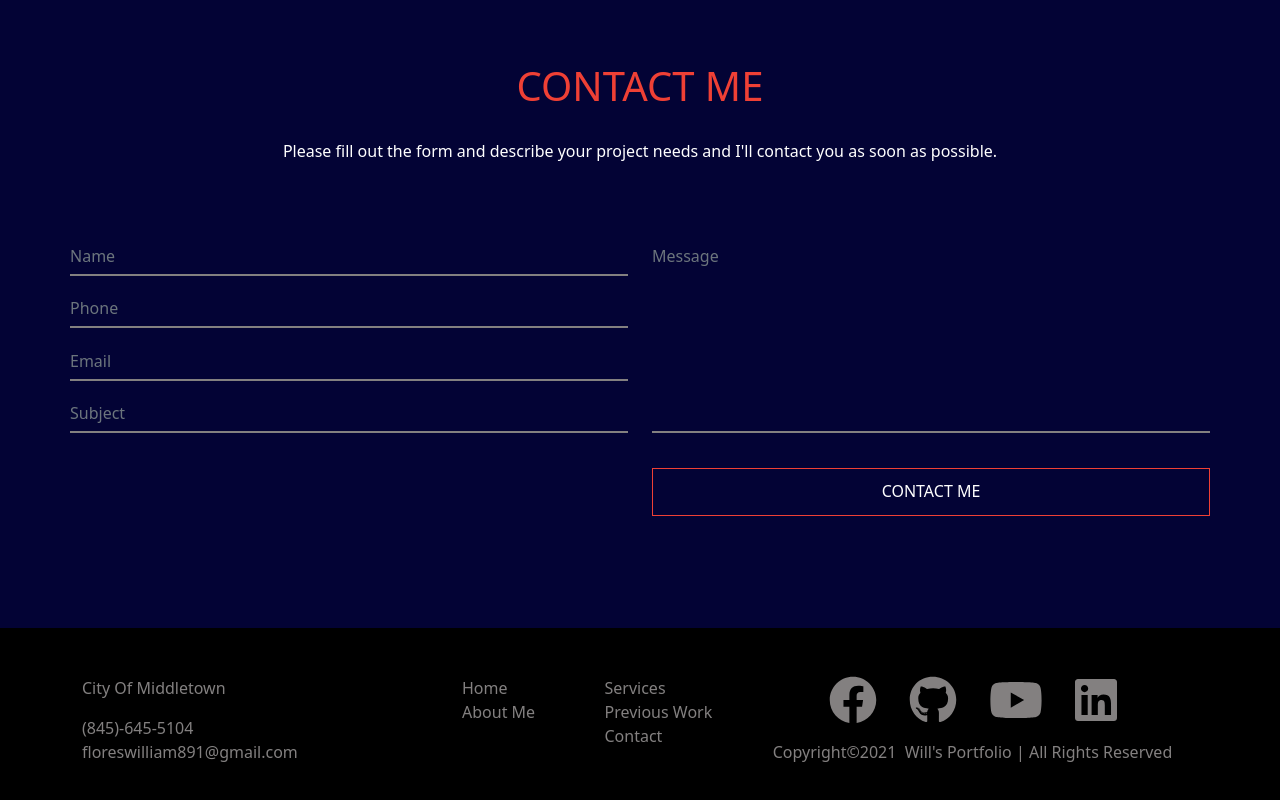
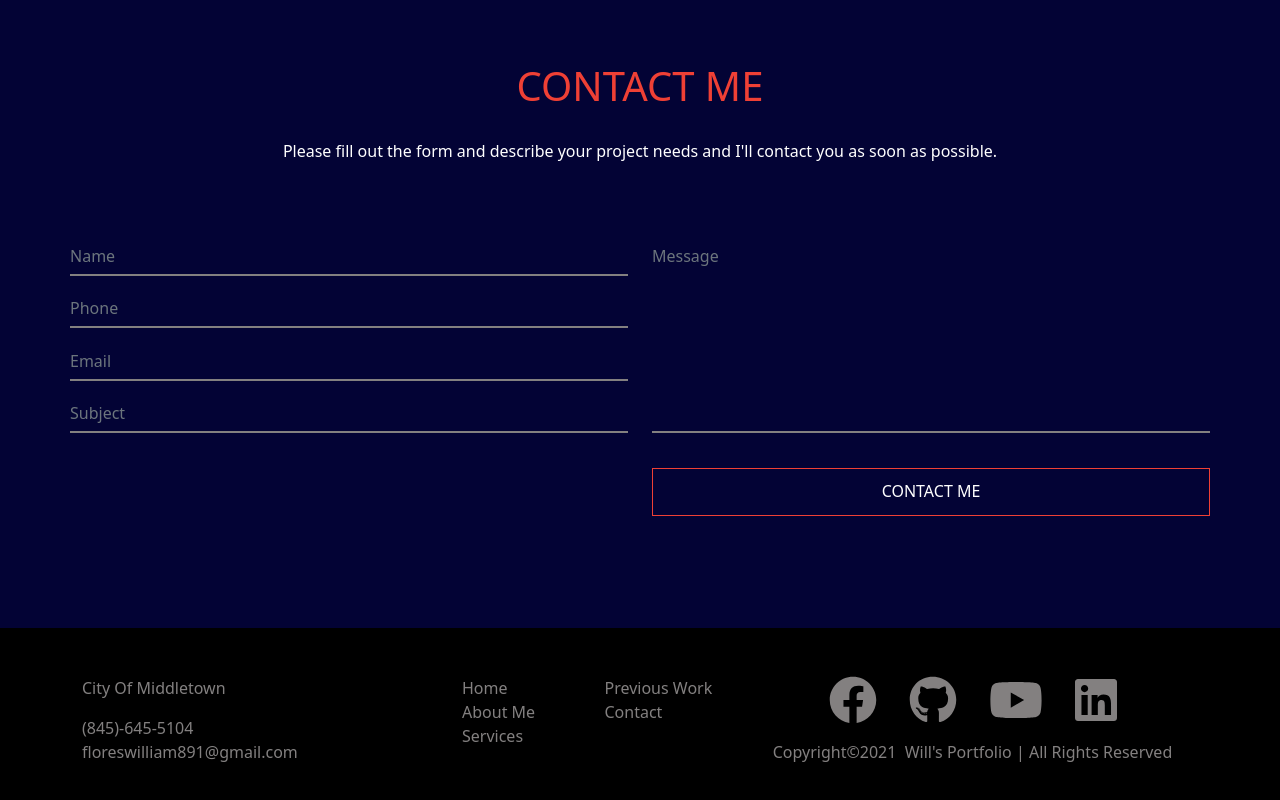
Before and after one commit to Wflores230/React-Portfolio, a React (Create React App) app in the folder react-portfolio/: page / in a window 1280 px wide. Shown: the part 2290-3090 px from the top of the page. Built offline with nearby package versions, Linux system fonts and the light colour scheme.

Commit message:
adding to footer component

```diff
--- a/react-portfolio/src/components/Footer.js
+++ b/react-portfolio/src/components/Footer.js
@@ -36,10 +36,10 @@ const Footer = () => {
                                 <br></br>
                                 <a className="footer-nav">About Me</a>
                                 <br></br>
+                                <a className="footer-nav">Services</a>
+                                <br></br>
                             </div>
                             <div className="col">
-                                <a className="footer-nav">Services</a>
-                                <br></br>
                                 <a className="footer-nav">Previous Work</a>
                                 <br></br>
                                 <a className="footer-nav">Contact</a>
```
